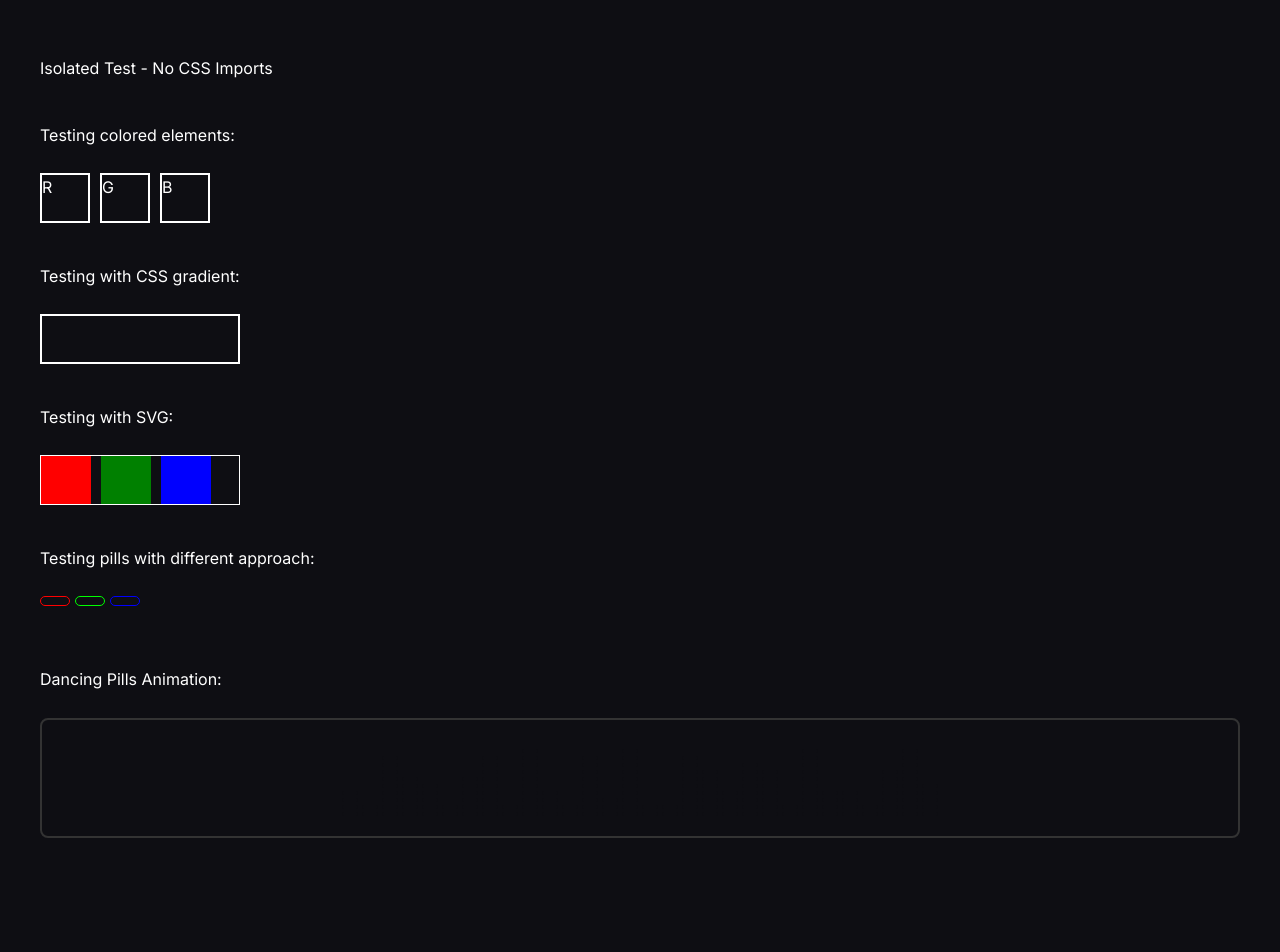
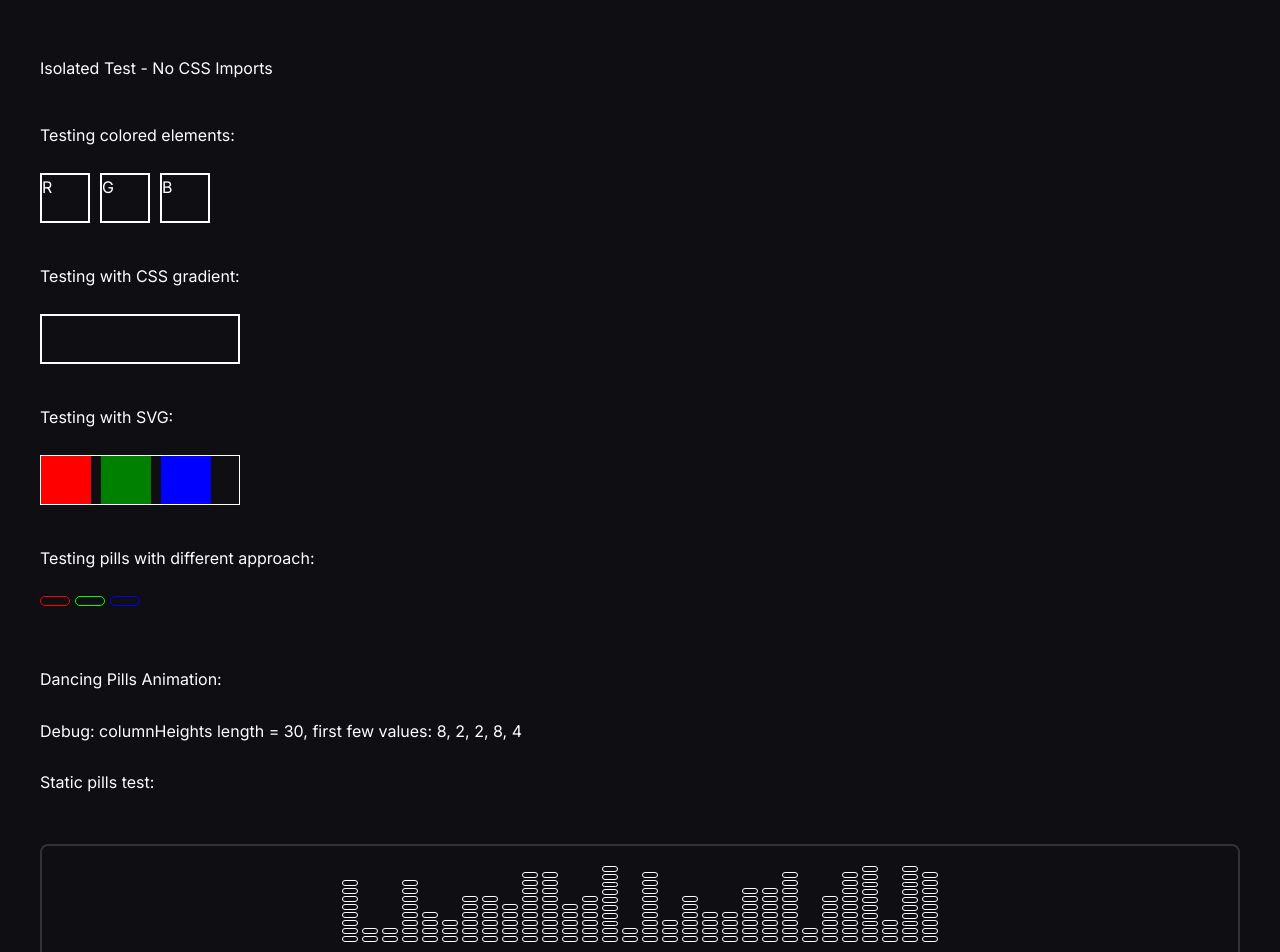
Before and after one commit to dtlaprintla/ai-automation-la-website, a Next.js app: page /test-isolated in a window 1280 px wide. Shown: the top 952 px of the page. Before the commit the page ends 878 px from the top, so only its background shows below. Built offline with nearby package versions, Linux system fonts and the light colour scheme.

Commit message:
Add debug info to dancing pills animation to identify rendering issue

```diff
--- a/src/app/test-isolated/page.tsx
+++ b/src/app/test-isolated/page.tsx
@@ -141,6 +141,19 @@ export default function TestIsolatedPage() {
           {/* Dancing Pills Animation Test */}
           <div style={{ marginTop: '60px' }}>
             <p style={{ color: 'white' }}>Dancing Pills Animation:</p>
+            <p style={{ color: 'yellow' }}>Debug: columnHeights length = {columnHeights.length}, first few values: {columnHeights.slice(0, 5).join(', ')}</p>
+
+            {/* Simple static test first */}
+            <div style={{ marginTop: '20px' }}>
+              <p style={{ color: 'white' }}>Static pills test:</p>
+              <div style={{ display: 'flex', gap: '3px' }}>
+                <div style={{ width: '16px', height: '4px', backgroundColor: '#00E5FF' }}></div>
+                <div style={{ width: '16px', height: '4px', backgroundColor: '#00FF88' }}></div>
+                <div style={{ width: '16px', height: '4px', backgroundColor: '#FFE500' }}></div>
+              </div>
+            </div>
+
+            {/* Animated version */}
             <div style={{
               width: '100%',
               height: '120px',
@@ -165,10 +178,11 @@ export default function TestIsolatedPage() {
                     style={{
                       display: 'flex',
                       flexDirection: 'column',
-                      gap: '3px',
+                      gap: '2px',
                       alignItems: 'center',
                       height: '100%',
-                      justifyContent: 'flex-end'
+                      justifyContent: 'flex-end',
+                      backgroundColor: columnIndex < 3 ? 'rgba(255,255,255,0.1)' : 'transparent' // Debug: highlight first 3 columns
                     }}
                   >
                     {Array.from({ length: height }, (_, pillIndex) => (
@@ -176,10 +190,10 @@ export default function TestIsolatedPage() {
                         key={pillIndex}
                         style={{
                           width: '16px',
-                          height: '4px',
-                          backgroundColor: colors[(columnIndex + pillIndex * 2) % colors.length],
-                          borderRadius: '2px',
-                          transition: 'all 0.3s ease-out',
+                          height: '6px',
+                          backgroundColor: colors[(columnIndex + pillIndex) % colors.length],
+                          borderRadius: '3px',
+                          border: '1px solid white',
                           opacity: 1
                         }}
                       />
@@ -188,6 +202,7 @@ export default function TestIsolatedPage() {
                 ))}
               </div>
             </div>
+            <p style={{ color: 'yellow' }}>If you see highlighted columns but no pills, the Array.from is the issue</p>
           </div>
         </div>
       </div>
```
